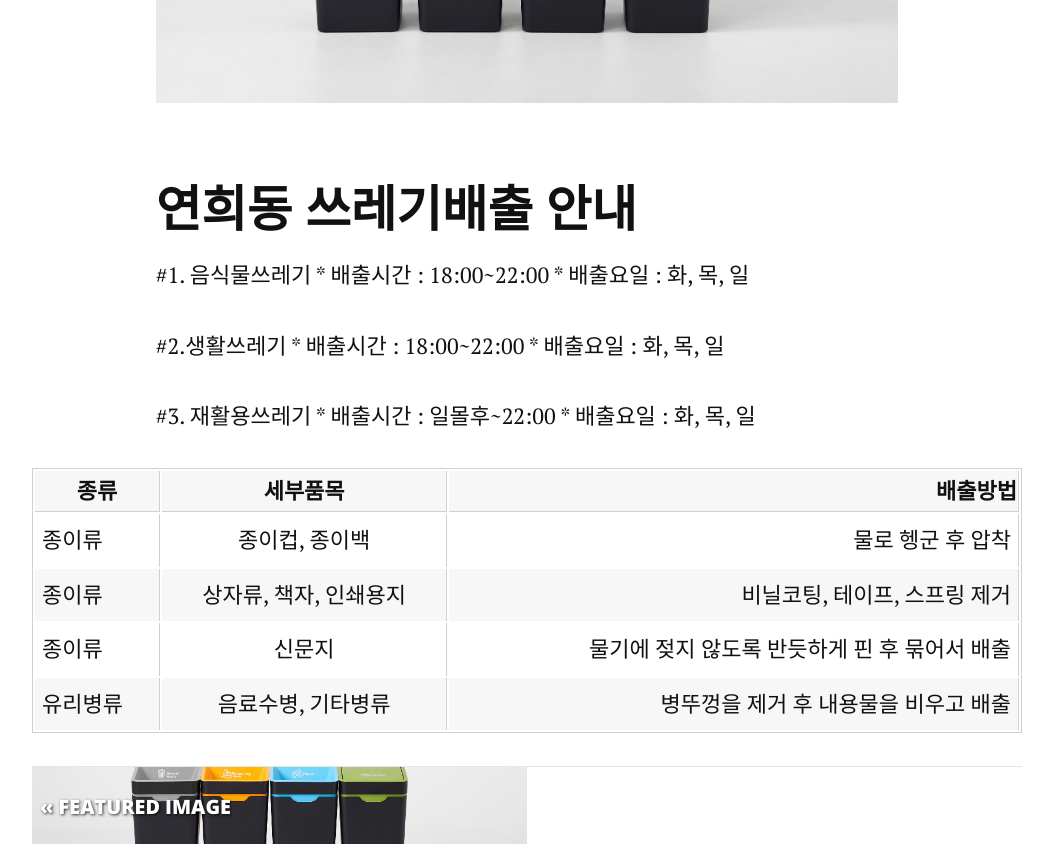
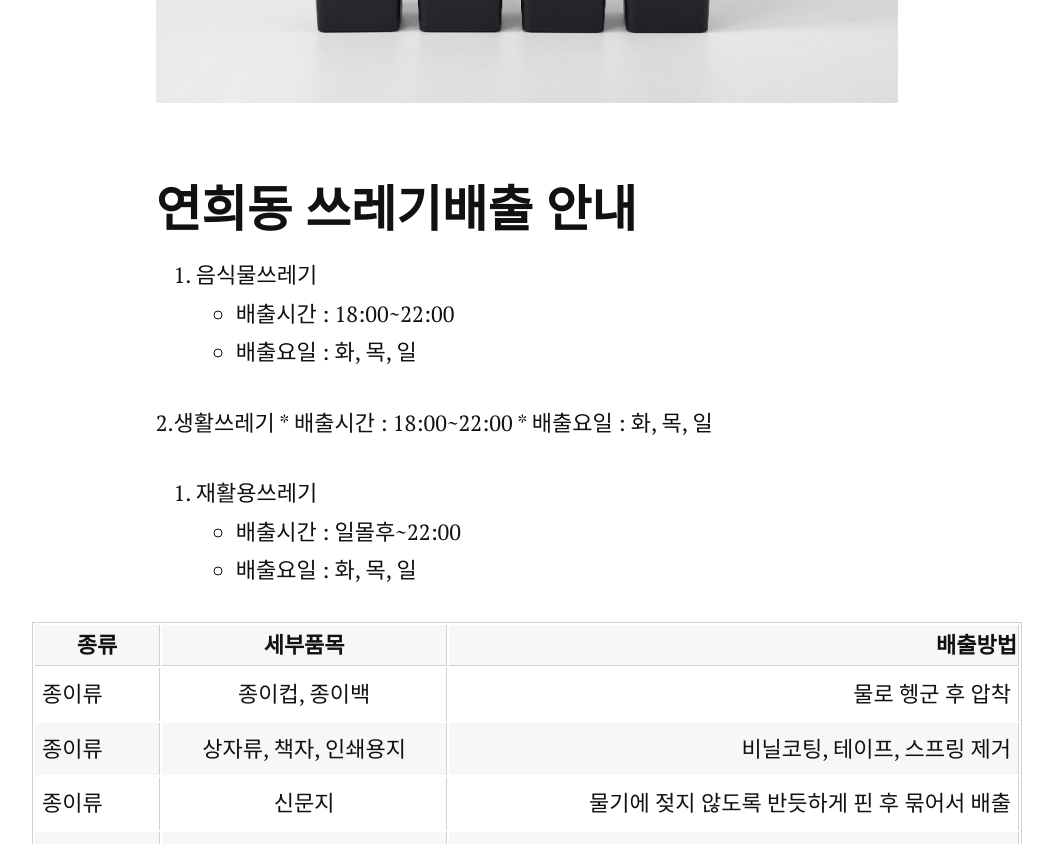
Before and after one commit to yonseisreda/yonseisreda.github.io, a Jekyll site: the page built from _posts/2014-12-15-example-post-formatting.markdown, in a window 1280 px wide and 900 px high, scrolled down 1143 px, cut to the strip 0-844 px from the top of the window. Shown: the whole strip, without its empty margins (113-1166 px from the left). Built offline with Jekyll 4.4.1, drawn with Linux system fonts in a browser that asks for light colours; nearby versions of some CDN libraries.

Commit message:
Update 2014-12-15-example-post-formatting.markdown

```diff
--- a/_posts/2014-12-15-example-post-formatting.markdown
+++ b/_posts/2014-12-15-example-post-formatting.markdown
@@ -10,15 +10,15 @@ description: This is a post description for meta purposes. This is also the exce
 <img src="{{ '/assets/img/touring.jpg' | prepend: site.baseurl }}" alt="">
 
 ## 연희동 쓰레기배출 안내
-#1. 음식물쓰레기
+1. 음식물쓰레기
     * 배출시간 : 18:00~22:00
     * 배출요일 : 화, 목, 일
 
-#2.생활쓰레기
+2.생활쓰레기
     * 배출시간 : 18:00~22:00
     * 배출요일 : 화, 목, 일
 
-#3. 재활용쓰레기
+3. 재활용쓰레기
     * 배출시간 : 일몰후~22:00
     * 배출요일 : 화, 목, 일
 
```
